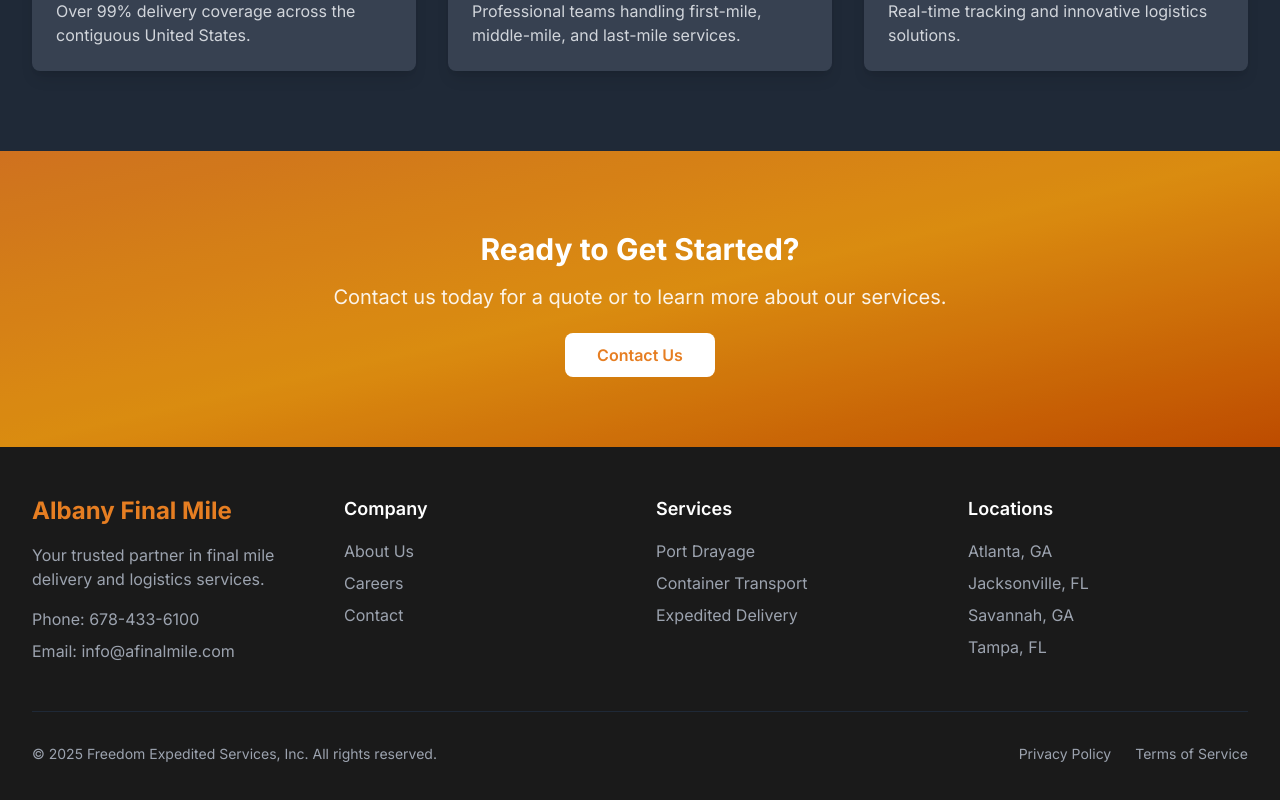
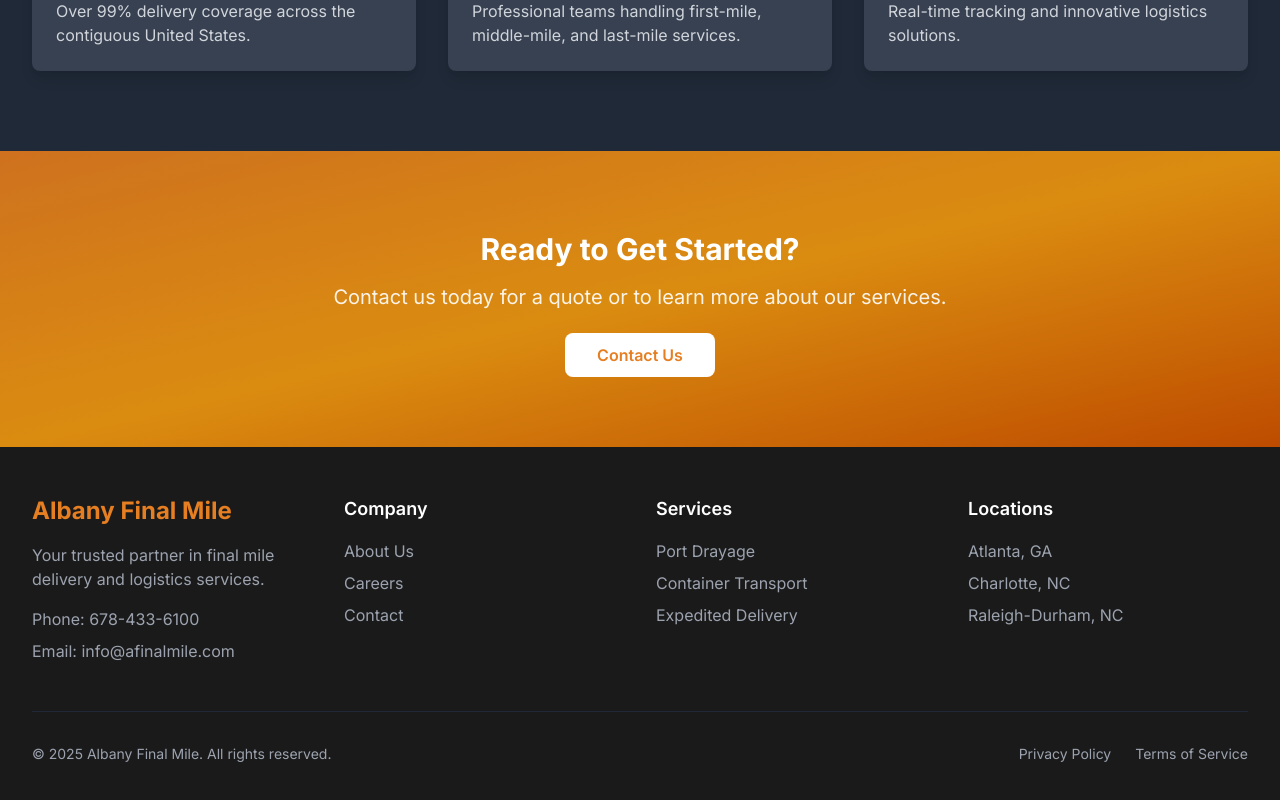
Before and after one commit to tonytoney/afinalmile, a Next.js app: page / in a window 1280 px wide. Shown: the part 1105-1905 px from the top of the page. Built offline with nearby package versions, Linux system fonts and the light colour scheme.

Commit message:
Update footer locations to match locations page and fix copyright

```diff
--- a/src/components/Footer.tsx
+++ b/src/components/Footer.tsx
@@ -13,9 +13,8 @@ const footerLinks = {
   ],
   locations: [
     { name: 'Atlanta, GA', href: '/locations#atlanta' },
-    { name: 'Jacksonville, FL', href: '/locations#jacksonville' },
-    { name: 'Savannah, GA', href: '/locations#savannah' },
-    { name: 'Tampa, FL', href: '/locations#tampa' },
+    { name: 'Charlotte, NC', href: '/locations#charlotte' },
+    { name: 'Raleigh-Durham, NC', href: '/locations#raleigh-durham' },
   ],
 }
 
@@ -87,7 +86,7 @@ export default function Footer() {
         <div className="border-t border-gray-800 mt-12 pt-8">
           <div className="flex flex-col md:flex-row justify-between items-center">
             <p className="text-gray-400 text-sm">
-              © {new Date().getFullYear()} Freedom Expedited Services, Inc. All rights reserved.
+              © {new Date().getFullYear()} Albany Final Mile. All rights reserved.
             </p>
             <div className="flex space-x-6 mt-4 md:mt-0">
               <Link
```
